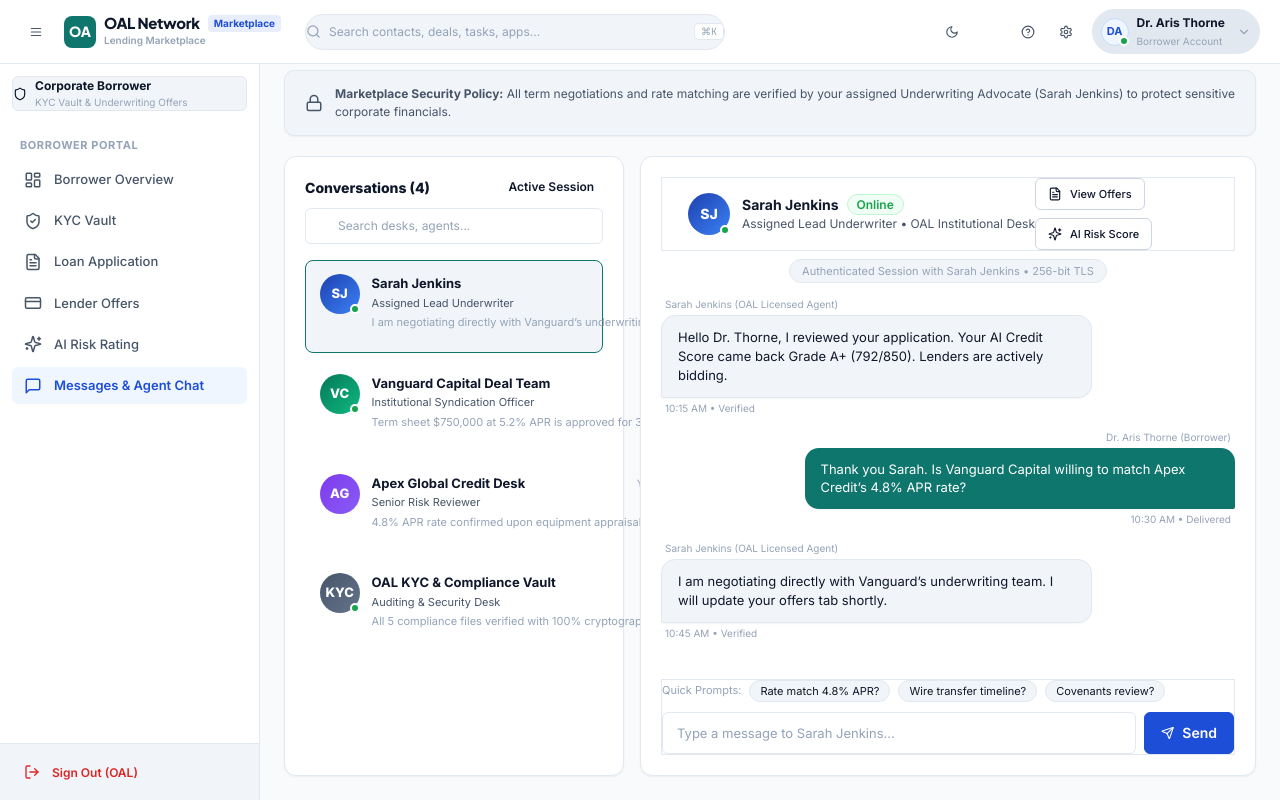
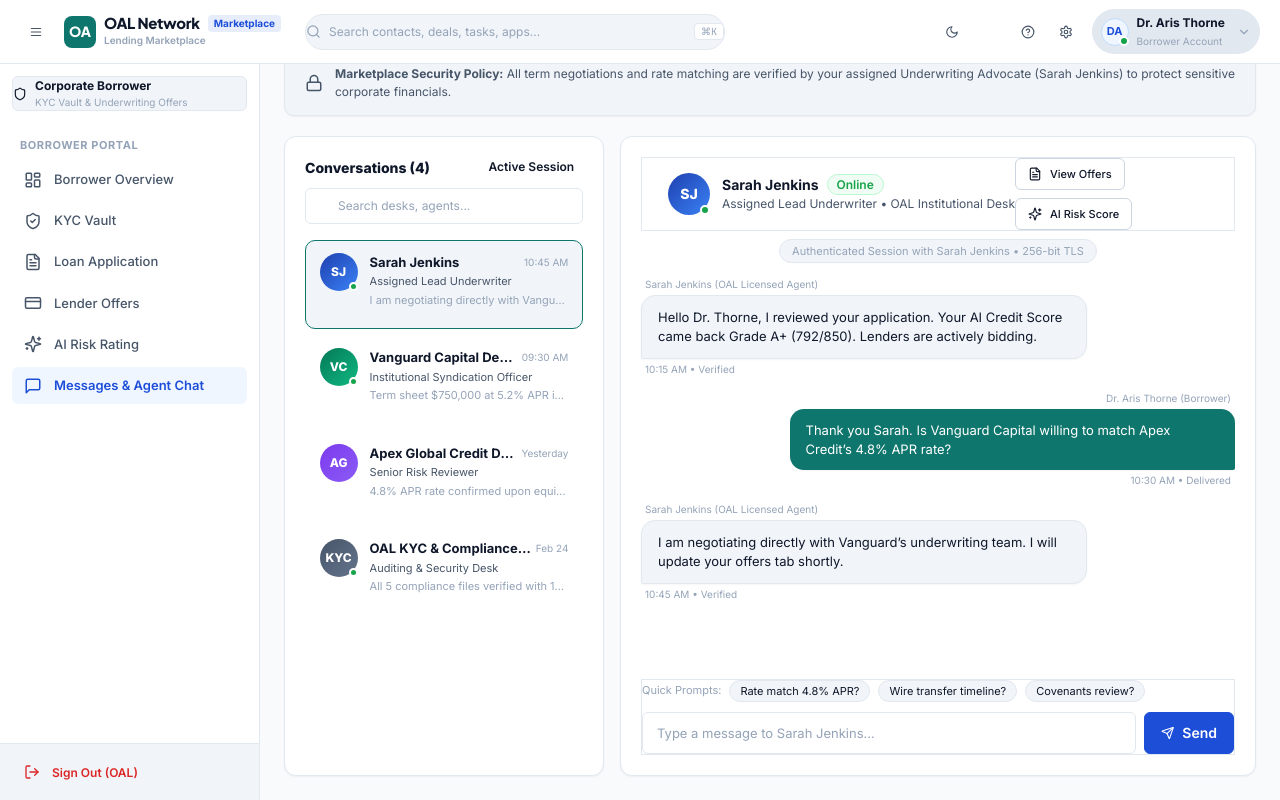
Before and after one commit to AKRITIKUSHWAHA/CRM, a React (Vite) app: page /oal/borrower/messages in a window 1280 px wide. Built offline with nearby package versions, Linux system fonts and the light colour scheme; the HTML template or start-up script is replaced by a standard one.

Commit message:
fix(messages): prevent contact list preview text from overflowing outside the card container

```diff
--- a/src/pages/oal/borrower/OalBorrowerMessages.jsx
+++ b/src/pages/oal/borrower/OalBorrowerMessages.jsx
@@ -128,9 +128,6 @@ export const OalBorrowerMessages = () => {
           <h1 style={{ fontSize: '24px', fontWeight: 800, margin: '0.25rem 0 0 0', color: 'var(--text-primary)', letterSpacing: '-0.02em' }}>
             Underwriting & Lender Communications
           </h1>
-          <p className="text-xs text-secondary margin-0" style={{ marginTop: '3px' }}>
-            Encrypted direct channel with your dedicated OAL licensed representative and lender desks
-          </p>
         </div>
 
         <div className="flex items-center gap-2">
@@ -149,15 +146,7 @@ export const OalBorrowerMessages = () => {
       </Card>
 
       {/* 3. Two-Panel Systematic Messaging Layout */}
-      <div
-        style={{
-          display: 'grid',
-          gridTemplateColumns: 'minmax(280px, 340px) 1fr',
-          gap: '1rem',
-          minHeight: '620px',
-        }}
-        className="chat-master-grid"
-      >
+      <div className="chat-master-grid">
         {/* LEFT PANEL: Contacts / Chat Participants */}
         <Card
           style={{
@@ -167,11 +156,13 @@ export const OalBorrowerMessages = () => {
             flexDirection: 'column',
             gap: '1rem',
             height: '100%',
+            overflow: 'hidden',
+            boxSizing: 'border-box',
           }}
           className={`${showMobileChat ? 'hidden md:flex' : 'flex'}`}
         >
           {/* Panel Header & Search */}
-          <div className="flex flex-col gap-2.5">
+          <div className="flex flex-col gap-2.5" style={{ width: '100%', minWidth: 0 }}>
             <div className="flex items-center justify-between">
               <span style={{ fontSize: '14px', fontWeight: 800, color: 'var(--text-primary)' }}>
                 Conversations ({contacts.length})
@@ -181,19 +172,19 @@ export const OalBorrowerMessages = () => {
               </Badge>
             </div>
 
-            <div style={{ position: 'relative' }}>
+            <div style={{ position: 'relative', width: '100%' }}>
               <Search size={15} style={{ position: 'absolute', left: '10px', top: '11px', color: 'var(--text-tertiary)' }} />
               <Input
                 value={searchQuery}
                 onChange={(e) => setSearchQuery(e.target.value)}
                 placeholder="Search desks, agents..."
-                style={{ paddingLeft: '32px', height: '36px', fontSize: '12px' }}
+                style={{ paddingLeft: '32px', height: '36px', fontSize: '12px', width: '100%' }}
               />
             </div>
           </div>
 
           {/* Contact List */}
-          <div className="flex flex-col gap-1.5 flex-1 overflow-y-auto pr-1">
+          <div className="flex flex-col gap-1.5 flex-1 overflow-y-auto pr-1" style={{ minWidth: 0, width: '100%' }}>
             {filteredContacts.map((contact) => {
               const isSelected = activeContactId === contact.id;
 
@@ -205,21 +196,27 @@ export const OalBorrowerMessages = () => {
                     setShowMobileChat(true);
                   }}
                   style={{
-                    padding: '0.85rem',
-                    borderRadius: '8px',
+                    padding: '0.75rem 0.85rem',
+                    borderRadius: '10px',
                     cursor: 'pointer',
                     backgroundColor: isSelected ? 'var(--surface-secondary)' : 'transparent',
                     border: isSelected ? '1px solid var(--accent)' : '1px solid transparent',
                     transition: 'all 0.15s ease',
+                    width: '100%',
+                    minWidth: 0,
+                    boxSizing: 'border-box',
+                    display: 'flex',
+                    alignItems: 'flex-start',
+                    gap: '0.75rem',
                   }}
-                  className="flex items-start gap-3 hover:surface-secondary transition-all"
+                  className="hover:surface-secondary transition-all"
                 >
                   {/* Avatar with Online Status */}
                   <div style={{ position: 'relative', flexShrink: 0 }}>
                     <div
                       style={{
-                        width: '40px',
-                        height: '40px',
+                        width: '38px',
+                        height: '38px',
                         borderRadius: '50%',
                         background: contact.avatarBg,
                         color: '#ffffff',
@@ -227,7 +224,7 @@ export const OalBorrowerMessages = () => {
                         alignItems: 'center',
                         justifyContent: 'center',
                         fontWeight: 800,
-                        fontSize: '13px',
+                        fontSize: '12px',
                       }}
                     >
                       {contact.avatarText}
@@ -238,8 +235,8 @@ export const OalBorrowerMessages = () => {
                           position: 'absolute',
                           bottom: '0',
                           right: '0',
-                          width: '10px',
-                          height: '10px',
+                          width: '9px',
+                          height: '9px',
                           backgroundColor: '#16a34a',
                           border: '2px solid var(--surface)',
                           borderRadius: '50%',
@@ -248,24 +245,56 @@ export const OalBorrowerMessages = () => {
                     )}
                   </div>
 
-                  {/* Name & Preview */}
-                  <div className="flex flex-col min-w-0 flex-1">
-                    <div className="flex items-center justify-between gap-1">
-                      <span className="font-bold text-xs text-primary truncate" style={{ fontSize: '13px' }}>
+                  {/* Name & Preview - strictly constrained inside card */}
+                  <div style={{ minWidth: 0, flex: 1, overflow: 'hidden', display: 'flex', flexDirection: 'column' }}>
+                    <div style={{ display: 'flex', alignItems: 'center', justifyContent: 'space-between', gap: '4px', minWidth: 0, width: '100%' }}>
+                      <span
+                        style={{
+                          fontSize: '13px',
+                          fontWeight: 700,
+                          color: 'var(--text-primary)',
+                          overflow: 'hidden',
+                          textOverflow: 'ellipsis',
+                          whiteSpace: 'nowrap',
+                          minWidth: 0,
+                          flex: 1,
+                        }}
+                      >
                         {contact.name}
                       </span>
-                      <span className="text-tertiary" style={{ fontSize: '10px', flexShrink: 0 }}>
+                      <span className="text-tertiary" style={{ fontSize: '10px', flexShrink: 0, whiteSpace: 'nowrap' }}>
                         {contact.lastTime}
                       </span>
                     </div>
 
-                    <span className="text-secondary truncate" style={{ fontSize: '11px', marginTop: '1px' }}>
+                    <span
+                      style={{
+                        fontSize: '11px',
+                        color: 'var(--text-secondary)',
+                        overflow: 'hidden',
+                        textOverflow: 'ellipsis',
+                        whiteSpace: 'nowrap',
+                        marginTop: '1px',
+                        display: 'block',
+                        minWidth: 0,
+                        width: '100%',
+                      }}
+                    >
                       {contact.role}
                     </span>
 
                     <p
-                      className="margin-0 text-tertiary truncate"
-                      style={{ fontSize: '11px', marginTop: '3px' }}
+                      className="margin-0 text-tertiary"
+                      style={{
+                        fontSize: '11px',
+                        overflow: 'hidden',
+                        textOverflow: 'ellipsis',
+                        whiteSpace: 'nowrap',
+                        marginTop: '2px',
+                        display: 'block',
+                        minWidth: 0,
+                        width: '100%',
+                      }}
                     >
                       {contact.lastMessage}
                     </p>
--- a/src/styles/responsive.css
+++ b/src/styles/responsive.css
@@ -94,6 +94,21 @@ html, body, #root, .app-layout, .main-content {
   .form-grid-2x2 {
     grid-template-columns: 1fr !important;
     gap: 0.85rem !important;
+  }
+}
+
+/* 2-Panel Chat Layout */
+.chat-master-grid {
+  display: grid !important;
+  grid-template-columns: 320px minmax(0, 1fr) !important;
+  gap: 1rem !important;
+  min-height: 640px !important;
+  width: 100% !important;
+}
+
+@media (max-width: 860px) {
+  .chat-master-grid {
+    grid-template-columns: minmax(0, 1fr) !important;
   }
 }
 
```
